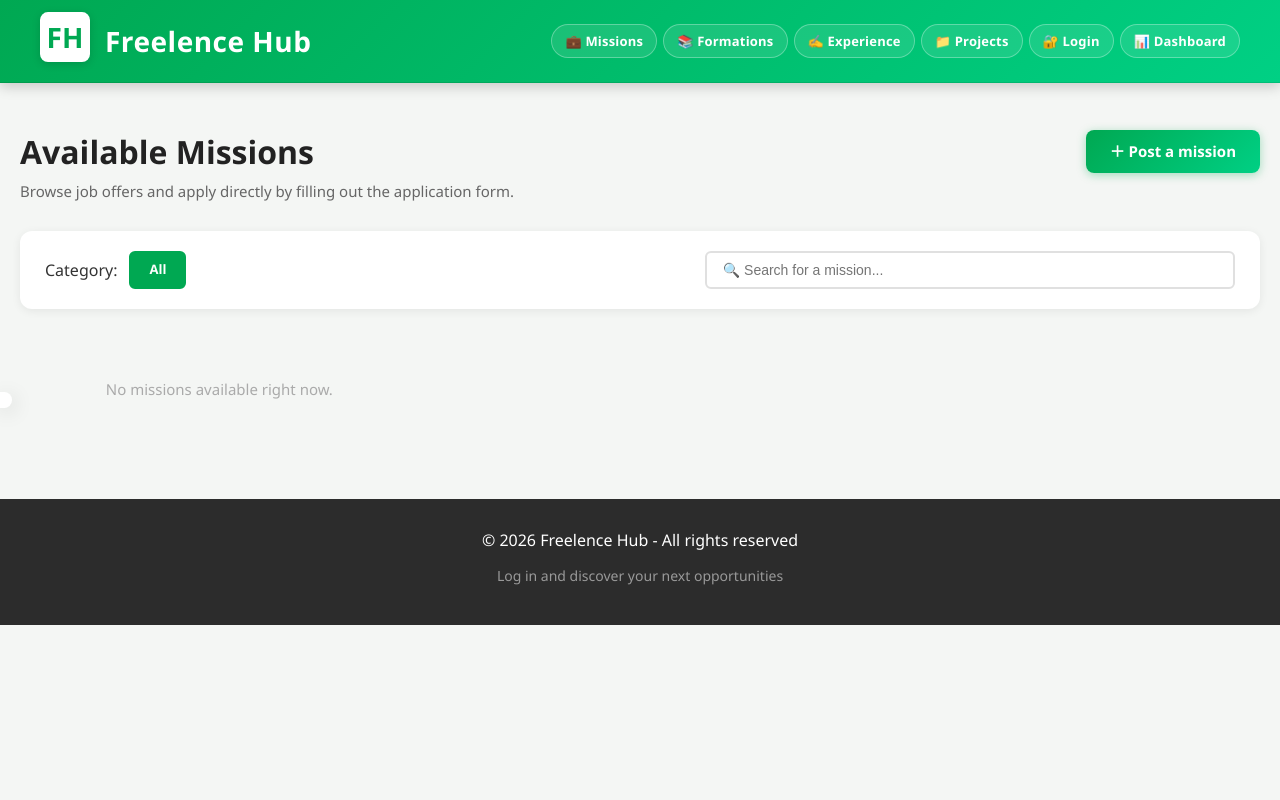
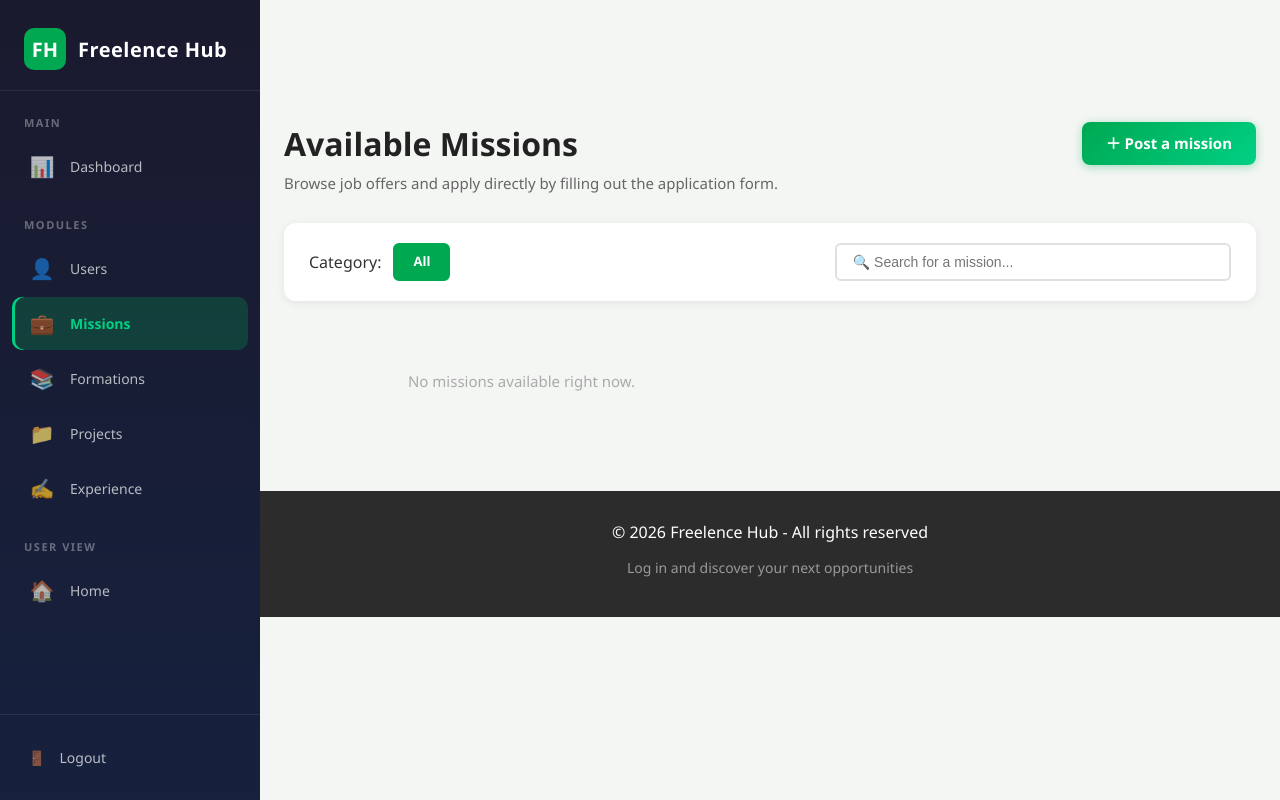
Before and after one commit to GENIX2190/Freelancers_Hub, a PHP site: page /Views/missions/candidature.html in a window 1280 px wide. Run offline with PHP 8.4, Linux system fonts and the light colour scheme; data that the repository does not hold is empty; some libraries are stand-ins or nearby versions.

Commit message:
Remove __MACOSX artifact; align projects and missions pages with dashboard layout
Co-authored-by: Cursor <cursoragent@cursor.com>

```diff
--- a/Views/missions/candidature.html
+++ b/Views/missions/candidature.html
@@ -1,36 +1,43 @@
-<html lang="en"><head>
+<!DOCTYPE html>
+<html lang="en">
+<head>
     <meta charset="UTF-8">
     <meta name="viewport" content="width=device-width, initial-scale=1.0">
-    <title>Missions &amp; Applications - Freelence Hub</title>
+    <title>Missions & Applications - Freelence Hub</title>
     <link rel="stylesheet" href="../assets/css/common.css">
-    <link rel="stylesheet" href="css/candidature.css?v=6">
+    <link rel="stylesheet" href="css/missions.css">
+    <link rel="stylesheet" href="../assets/css/admin-dashboard.css">
+    <link rel="stylesheet" href="css/candidature.css?v=7">
 </head>
 <body>
 
-<header>
-    <div class="header-container">
-        <a href="../Main.html" class="logo-section">
-            <div class="logo">FH</div>
-            <div class="site-name">Freelence Hub</div>
-        </a>
-        <nav>
-            <a href="../missions/candidature.html">💼 Missions</a>
-            <a href="../formations/create.html">📚 Formations</a>
-            <a href="../experience/view.html">✍️ Experience</a>
-            <a href="../projets/view.html">📁 Projects</a>
-            <a href="../users/login.html" class="nav-right">🔐 Login</a>
-            <a href="../users/login.html?redirect=dashboard.html">📊 Dashboard</a>
-        </nav>
+<aside class="sidebar">
+    <div class="sidebar-logo">
+        <div class="s-logo">FH</div>
+        <span class="brand">Freelence Hub</span>
     </div>
-</header>
+    <div class="sidebar-label">Main</div>
+    <nav class="sidebar-nav">
+        <a href="../dashboard.html"><span class="nav-icon">📊</span><span>Dashboard</span></a>
+    </nav>
+    <div class="sidebar-label">Modules</div>
+    <nav class="sidebar-nav">
+        <a href="../users/dashboard.html"><span class="nav-icon">👤</span><span>Users</span></a>
+        <a href="candidature.html" class="active"><span class="nav-icon">💼</span><span>Missions</span></a>
+        <a href="../formations/dashboard.html"><span class="nav-icon">📚</span><span>Formations</span></a>
+        <a href="../projets/dashboard.html"><span class="nav-icon">📁</span><span>Projects</span></a>
+        <a href="../experience/dashboard.html"><span class="nav-icon">✍️</span><span>Experience</span></a>
+    </nav>
+    <div class="sidebar-label">User View</div>
+    <nav class="sidebar-nav">
+        <a href="../Main.html"><span class="nav-icon">🏠</span><span>Home</span></a>
+    </nav>
+    <div class="sidebar-bottom">
+        <a href="../Main.html"><span class="nav-icon">🚪</span><span>Logout</span></a>
+    </div>
+</aside>
 
-<!-- Side Nav -->
-<div class="side-nav">
-
-
-
-</div>
-
+<div class="content-wrapper">
 <main>
     <div class="page-header page-header-row">
         <div class="page-header-text">
@@ -40,7 +47,6 @@
         <button type="button" class="btn-primary btn-add-mission" onclick="openAddMissionIframe()" title="Open admin mission form">＋ Post a mission</button>
     </div>
 
-    <!-- FILTERS -->
     <div class="filters">
         <div class="filters-toolbar">
             <span>Category:</span>
@@ -50,7 +56,6 @@
         <input type="text" class="search-input" placeholder="🔍 Search for a mission..." oninput="searchMissions(this.value)">
     </div>
 
-    <!-- MISSIONS GRID (loaded from DB) -->
     <div class="missions-grid" id="missionsGrid">
         <div class="empty-state" id="noMissions" style="display:none;width:100%;text-align:center;padding:40px">
             <p>No missions available right now.</p>
@@ -60,12 +65,11 @@
 
 <footer>
     <div class="footer-text">
-        <p>© 2026 Freelence Hub - All rights reserved</p>
+        <p>&copy; 2026 Freelence Hub - All rights reserved</p>
         <p class="copyright">Log in and discover your next opportunities</p>
     </div>
 </footer>
 
-<!-- ADD MISSION (iframe — same backend form as dashboard) -->
 <div class="modal-overlay modal-iframe-overlay" id="missionEmbedOverlay" onclick="closeMissionEmbedOnOverlay(event)">
     <div class="modal modal-iframe-panel" onclick="event.stopPropagation()">
         <button type="button" class="modal-close" onclick="closeAddMissionIframe()" aria-label="Close">✕</button>
@@ -73,12 +77,10 @@
     </div>
 </div>
 
-<!-- APPLICATION MODAL -->
 <div class="modal-overlay" id="modalOverlay" onclick="closeModalOnOverlay(event)">
     <div class="modal">
         <button class="modal-close" onclick="closeModal()">✕</button>
 
-        <!-- FORM VIEW -->
         <div id="formView">
             <h2>Submit an Application</h2>
             <p class="modal-mission-title" id="modalMissionTitle">Mission: —</p>
@@ -159,7 +161,6 @@
             </form>
         </div>
 
-        <!-- SUCCESS VIEW -->
         <div class="success-msg" id="successView">
             <div class="check-icon">✅</div>
             <h3>Application sent!</h3>
@@ -173,6 +174,6 @@
 <script src="../assets/js/common.js"></script>
 <script src="js/notification.js?v=1"></script>
 <script src="js/candidature.js?v=7"></script>
-
-
-</body></html>
+</div>
+</body>
+</html>
```
Also changed, not shown: Views/projets/css/view.css (+7 -0 lines), Views/projets/view.html (+44 -52 lines), 1 other file.
